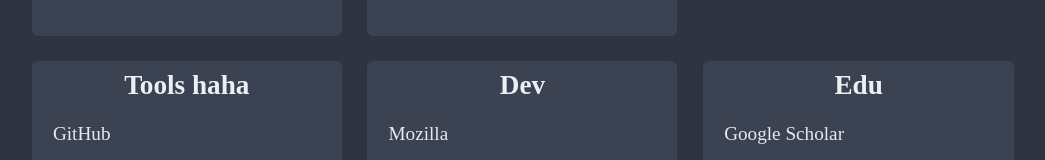
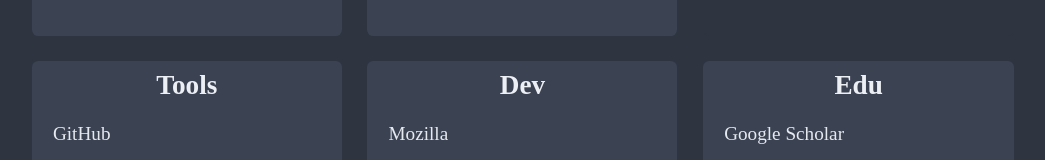
Before and after one commit to mxrixs/Startpage3, a plain HTML site: page index.html in a window 1280 px wide. Shown: the part 438-598 px from the top of the page, without its empty margins (117-1162 px from the left). Drawn offline with Linux system fonts and the light colour scheme; no server answers.

Commit message:
Clemens demo

```diff
--- a/index.html
+++ b/index.html
@@ -48,7 +48,7 @@
             </div>
           </div>
           <div class="grid">
-            <h2>Tools haha</h2>
+            <h2>Tools</h2>
             <a class="link" href="">GitHub</a>
             <a class="link" href="">Google Shopping</a>
             <a class="link" href="">Wikipedia</a>
```
